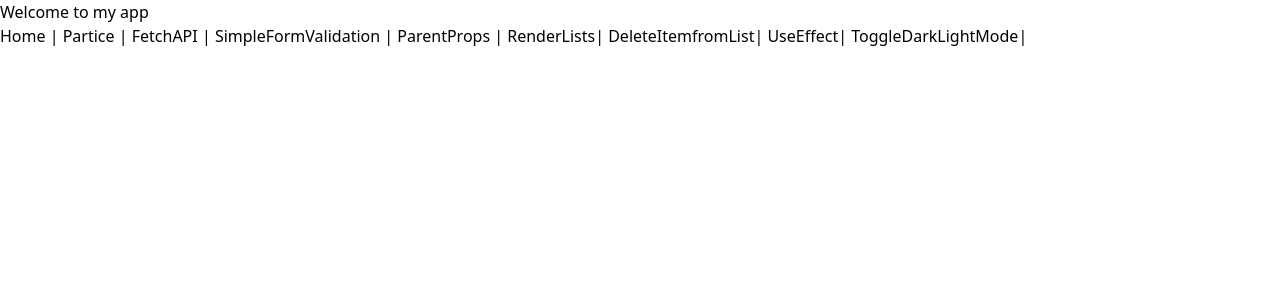
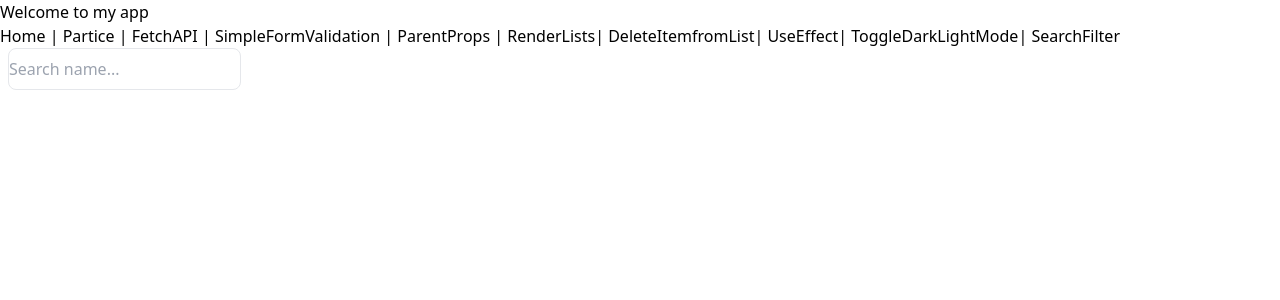
Before and after one commit to evil-sandeep/react_partice, a React (Create React App) app: page /SearchFilter in a window 1280 px wide. Shown: the top 300 px of the page. Built offline with nearby package versions, Linux system fonts and the light colour scheme.

Commit message:
Search Filter

```diff
--- a/src/App.js
+++ b/src/App.js
@@ -14,6 +14,7 @@
 import DeleteItemfromList from './components/DeleteItemfromList'
 import UseEffectExm from './components/UseEffectExm'
 import ToggleDarkLightMode from './components/ToggleDarkLightMode'
+import SearchFilter from './components/SearchFilter'
 
 
 
@@ -33,6 +34,7 @@
     <Link to='/DeleteItemfromList'>DeleteItemfromList</Link>|{' '}
     <Link to="/useEffectPartice">UseEffect</Link>|{' '}
     <Link to='/ToggleDarkLightMode'>ToggleDarkLightMode</Link>|{' '}
+    <Link to='SearchFilter'>SearchFilter</Link>
   </nav>
 
   <Routes>
@@ -43,6 +45,7 @@
     <Route path='/DeleteItemfromList' element={<DeleteItemfromList/>}></Route>
     <Route path='/useEffectPartice' element={<UseEffectExm/>}></Route>
     <Route path='/ToggleDarkLightMode' element={<ToggleDarkLightMode/>}></Route>
+    <Route path="/SearchFilter" element={<SearchFilter/>}></Route>
   </Routes>
   </div>
   </BrowserRouter>
--- /dev/null
+++ b/src/components/SearchFilter.js
@@ -0,0 +1,35 @@
+// Search Filter
+
+// Create a list of names (e.g., ["Sandeep", "Rahul", "Priya", "Sneha", "Amit"])
+// Add a search input — as the user types, show only names that match the search text.
+// (Hint: use .filter() and useState)
+
+import React, { useState } from 'react'
+
+const SearchFilter = () => {
+    const [name, setName] = useState(["Sandeep", "Rahul", "Priya", "Sneha", "Amit"])
+    const [search, setSearch] = useState('')
+
+    const filterData = name.filter((i =>
+        i.toLowerCase().includes(search.toLowerCase())
+    ))
+
+    return (
+       <div>
+      <input
+        type="text"
+        value={search}
+        onChange={(e) => setSearch(e.target.value)}
+        className='border rounded-lg py-2 mx-2'
+        placeholder='Search name...'
+      />
+
+      <ul>
+        {search.length>0 &&  filterData.map((person, index) => (
+          <li key={index}>{person}</li>
+        ))}
+      </ul>
+    </div>
+    )
+}
+export default SearchFilter
```
